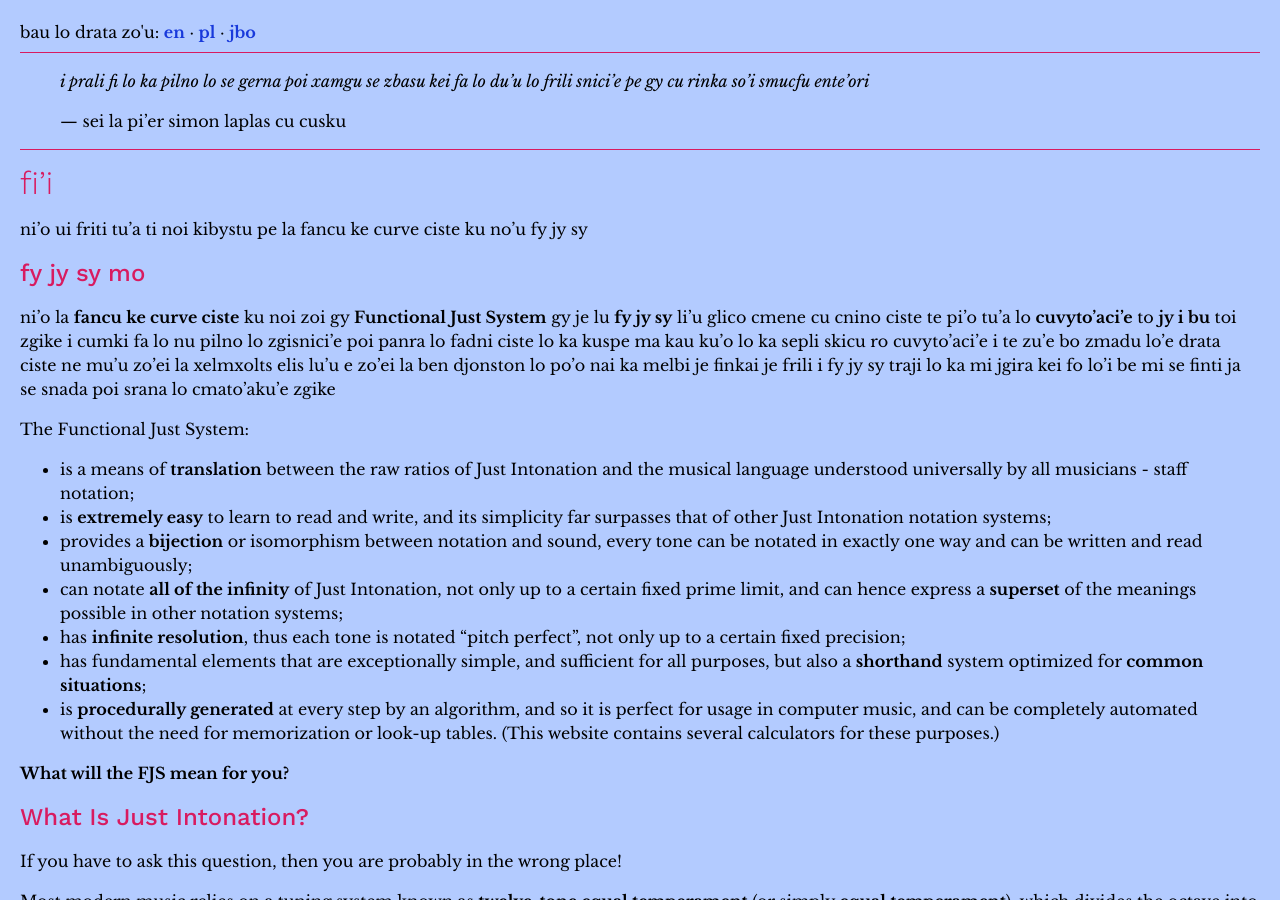
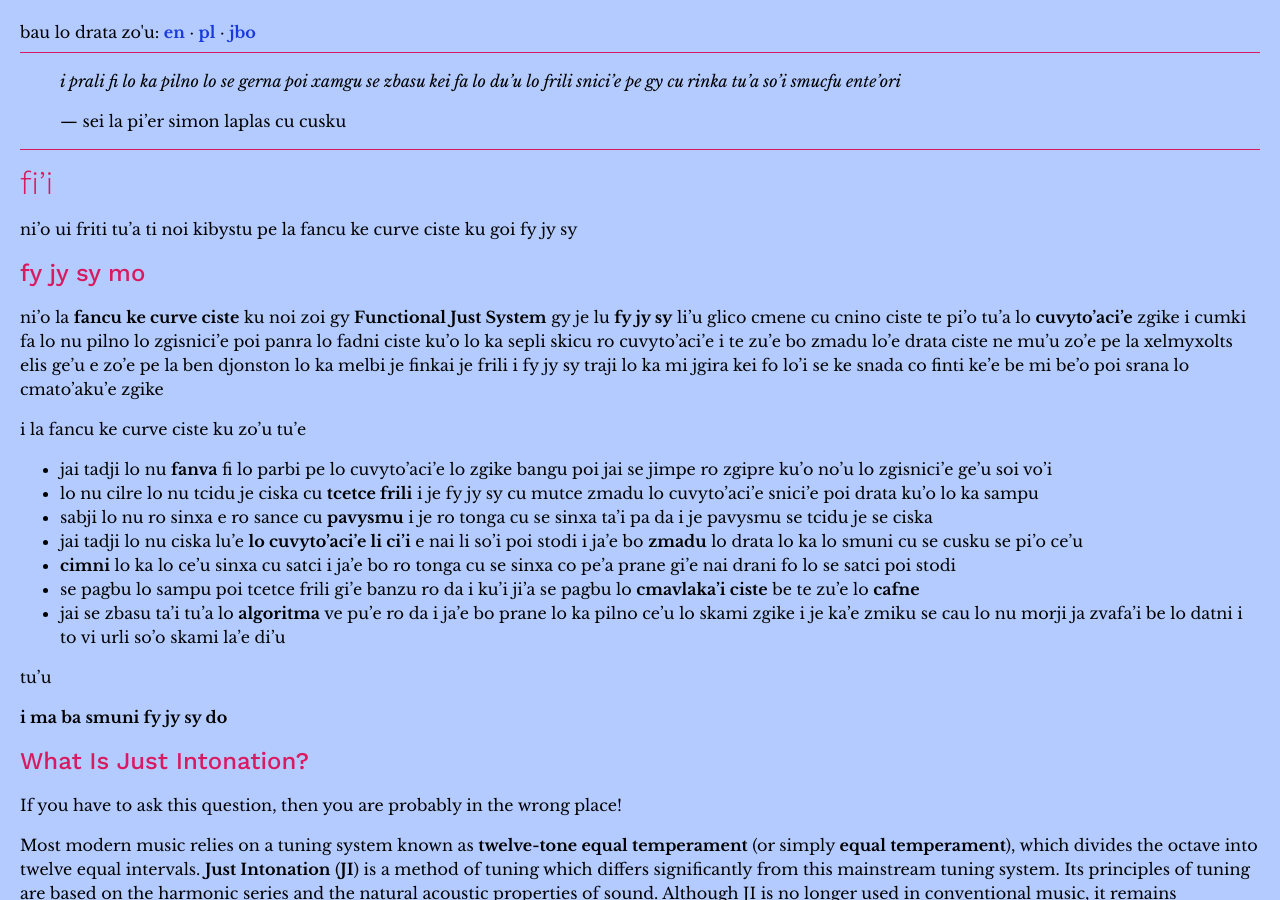
Before and after one commit to misotanni/misotanni.github.io, a Jekyll site: the page built from fjs/jbo/index.md, in a window 1280 px wide and 900 px high. Built offline with Jekyll 4.4.1, drawn with Linux system fonts in a browser that asks for light colours.

Commit message:
Update index.md

```diff
--- a/fjs/jbo/index.md
+++ b/fjs/jbo/index.md
@@ -2,7 +2,7 @@
 title: la fancu ke curve ciste
 ---
 
-> *i prali fi lo ka pilno lo se gerna poi xamgu se zbasu kei fa lo du'u lo frili snici'e pe gy cu rinka so'i smucfu ente'ori*
+> *i prali fi lo ka pilno lo se gerna poi xamgu se zbasu kei fa lo du'u lo frili snici'e pe gy cu rinka tu'a so'i smucfu ente'ori*
 >
 > — sei la pi'er simon laplas cu cusku
 
@@ -10,26 +10,28 @@ title: la fancu ke curve ciste
 
 # fi'i
 
-ni'o ui friti tu'a ti noi kibystu pe la fancu ke curve ciste ku no'u fy jy sy
+ni'o ui friti tu'a ti noi kibystu pe la fancu ke curve ciste ku goi fy jy sy
 
 ## fy jy sy mo
 
-ni'o la **fancu ke curve ciste** ku noi zoi gy **Functional Just System** gy je lu **fy jy sy** li'u glico cmene cu cnino ciste te pi'o tu'a lo **cuvyto'aci'e** to **jy i bu** toi zgike
-i cumki fa lo nu pilno lo zgisnici'e poi panra lo fadni ciste lo ka kuspe ma kau ku'o lo ka sepli skicu ro cuvyto'aci'e
-i te zu'e bo zmadu lo'e drata ciste ne mu'u zo'ei la xelmxolts elis lu'u e zo'ei la ben djonston lo po'o nai ka melbi je finkai je frili
-i fy jy sy traji lo ka mi jgira kei fo lo'i be mi se finti ja se snada poi srana lo cmato'aku'e zgike
+ni'o la **fancu ke curve ciste** ku noi zoi gy **Functional Just System** gy je lu **fy jy sy** li'u glico cmene cu cnino ciste te pi'o tu'a lo **cuvyto'aci'e** zgike
+i cumki fa lo nu pilno lo zgisnici'e poi panra lo fadni ciste ku'o lo ka sepli skicu ro cuvyto'aci'e
+i te zu'e bo zmadu lo'e drata ciste ne mu'u zo'e pe la xelmyxolts elis ge'u e zo'e pe la ben djonston lo ka melbi je finkai je frili
+i fy jy sy traji lo ka mi jgira kei fo lo'i se ke snada co finti ke'e be mi be'o poi srana lo cmato'aku'e zgike
 
-The Functional Just System:
+i la fancu ke curve ciste ku zo'u tu'e
 
-- is a means of **translation** between the raw ratios of Just Intonation and the musical language understood universally by all musicians - staff notation;
-- is **extremely easy** to learn to read and write, and its simplicity far surpasses that of other Just Intonation notation systems;
-- provides a **bijection** or isomorphism between notation and sound, every tone can be notated in exactly one way and can be written and read unambiguously;
-- can notate **all of the infinity** of Just Intonation, not only up to a certain fixed prime limit, and can hence express a **superset** of the meanings possible in other notation systems;
-- has **infinite resolution**, thus each tone is notated "pitch perfect", not only up to a certain fixed precision;
-- has fundamental elements that are exceptionally simple, and sufficient for all purposes, but also a **shorthand** system optimized for **common situations**;
-- is **procedurally generated** at every step by an algorithm, and so it is perfect for usage in computer music, and can be completely automated without the need for memorization or look-up tables. (This website contains several calculators for these purposes.)
+- jai tadji lo nu **fanva** fi lo parbi pe lo cuvyto'aci'e lo zgike bangu poi jai se jimpe ro zgipre ku'o no'u lo zgisnici'e ge'u soi vo'i
+- lo nu cilre lo nu tcidu je ciska cu **tcetce frili** i je fy jy sy cu mutce zmadu lo cuvyto'aci'e snici'e poi drata ku'o lo ka sampu
+- sabji lo nu ro sinxa e ro sance cu **pavysmu** i je ro tonga cu se sinxa ta'i pa da i je pavysmu se tcidu je se ciska
+- jai tadji lo nu ciska lu'e **lo cuvyto'aci'e li ci'i** e nai li so'i poi stodi i ja'e bo **zmadu** lo drata lo ka lo smuni cu se cusku se pi'o ce'u
+- **cimni** lo ka lo ce'u sinxa cu satci i ja'e bo ro tonga cu se sinxa co pe'a prane gi'e nai drani fo lo se satci poi stodi
+- se pagbu lo sampu poi tcetce frili gi'e banzu ro da i ku'i ji'a se pagbu lo **cmavlaka'i ciste** be te zu'e lo **cafne**
+- jai se zbasu ta'i tu'a lo **algoritma** ve pu'e ro da i ja'e bo prane lo ka pilno ce'u lo skami zgike i je ka'e zmiku se cau lo nu morji ja zvafa'i be lo datni i to vi urli so'o skami la'e di'u
 
-**What will the FJS mean for you?**
+tu'u
+
+**i ma ba smuni fy jy sy do**
 
 ## What Is Just Intonation?
 
```
